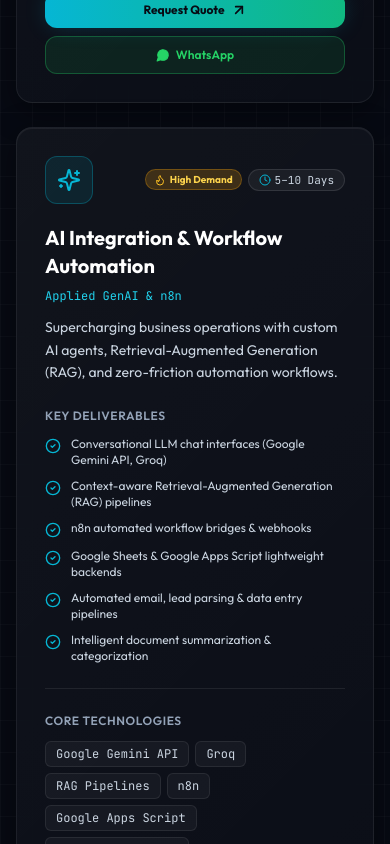
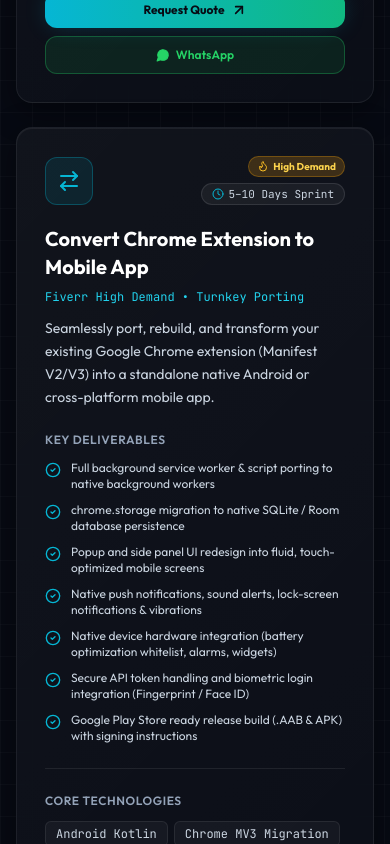
Before and after one commit to ShahbazAhmadMazari/my-website, a React (Vite) app: page / in a window 390 px wide. Shown: the part 4540-5384 px from the top of the page. Built offline with nearby package versions, Linux system fonts and the light colour scheme.

Commit message:
Add 'Convert Chrome Extension to Mobile App' gig service and showcase project with category filter

```diff
--- a/src/components/ContactSection.jsx
+++ b/src/components/ContactSection.jsx
@@ -425,6 +425,7 @@ export const ContactSection = ({ prefilledService, prefilledSubject }) => {
                       <option value="Mobile Application Development">Mobile Application Development (Android/Kotlin)</option>
                       <option value="Mobile App Extensions & Plugins">Mobile App Extensions & Plugins</option>
                       <option value="Browser Extensions & Web Automation (Manifest V3)">Browser Extensions & Web Automation (Manifest V3)</option>
+                      <option value="Convert Chrome Extension to Mobile App">Convert Chrome Extension to Mobile App (Android/iOS)</option>
                       <option value="AI Integration & Workflow Automation">AI Integration & Workflow Automation (Gemini / RAG)</option>
                       <option value="Custom Software Consultation">Custom Architecture / Consultation</option>
                       <option value="Other">Other Project Scope</option>
--- a/src/components/Portfolio.jsx
+++ b/src/components/Portfolio.jsx
@@ -87,6 +87,7 @@ export const Portfolio = ({ onOpenProject, onOpenInquiry }) => {
   const filterTabs = [
     { id: 'all', label: 'All Work', count: projectsData.length },
     { id: 'extensions', label: 'Chrome Extensions', count: projectsData.filter(p => p.filterCategory === 'extensions').length },
+    { id: 'extension-to-mobile', label: 'Extension → Mobile', count: projectsData.filter(p => p.filterCategory === 'extension-to-mobile').length },
     { id: 'web-ai', label: 'Web & AI Apps', count: projectsData.filter(p => p.filterCategory === 'web-ai').length },
     { id: 'mobile', label: 'Mobile Apps', count: projectsData.filter(p => p.filterCategory === 'mobile').length },
     { id: 'automation', label: 'Enterprise Automation', count: projectsData.filter(p => p.filterCategory === 'automation').length },
@@ -96,6 +97,7 @@ export const Portfolio = ({ onOpenProject, onOpenInquiry }) => {
   const projectDomainMap = {
     'auto-fill-excel': 'chrome-extension://autofill.softzen',
     'fiverr-inbox-notifier': 'chrome-extension://fiverr.notifier',
+    'extension-to-mobile-converter': 'mobile.softzen.dev/porting-engine',
     'softzen-apex': 'apex.softzen.dev/analytics',
     'jf-17-thunder-game': 'android.native://jf17.combat',
     'whatsapp-medical-ai': 'healthai.softzen.dev/gemini-rag',
--- a/src/components/Services.jsx
+++ b/src/components/Services.jsx
@@ -5,6 +5,7 @@ import {
   Puzzle,
   Blocks,
   Sparkles,
+  ArrowRightLeft,
   CheckCircle2,
   ArrowUpRight,
   Cpu,
@@ -22,6 +23,7 @@ export const Services = ({ onSelectService }) => {
     Puzzle: Puzzle,
     Blocks: Blocks,
     Sparkles: Sparkles,
+    ArrowRightLeft: ArrowRightLeft,
   };
 
   return (
@@ -53,7 +55,7 @@ export const Services = ({ onSelectService }) => {
                 key={service.id}
                 className={`glass-card rounded-2xl p-7 flex flex-col justify-between group relative overflow-hidden transition-all duration-300 ${
                   isEmerald ? 'glow-card-emerald' : ''
-                } ${idx === 3 || idx === 4 ? 'lg:col-span-1 md:col-span-1' : ''}`}
+                }`}
               >
                 {/* Top card gradient accent line on hover */}
                 <div className={`absolute top-0 left-0 right-0 h-[2px] bg-gradient-to-r ${
--- a/src/data/projects.js
+++ b/src/data/projects.js
@@ -5,6 +5,7 @@ import jf17Mockup from '../assets/images/jf17-thunder-mockup.jpg';
 import medicalAiMockup from '../assets/images/medical-ai-mockup.jpg';
 import nextgenMockup from '../assets/images/nextgen-openhouse.jpg';
 import fintechMockup from '../assets/images/fintech-automation-mockup.jpg';
+import extensionToMobileMockup from '../assets/images/extension-to-mobile-mockup.jpg';
 
 export const projectsData = [
   {
@@ -59,6 +60,30 @@ export const projectsData = [
     demoUrl: "https://chromewebstore.google.com/detail/ioohgofepmocbefekcfpphjononkobdj?utm_source=item-share-cb",
     actionLabel: "View on Chrome Web Store",
     isPublishedCWS: true
+  },
+  {
+    id: "extension-to-mobile-converter",
+    title: "Chrome Extension to Native Mobile App Transformation",
+    category: "Extension → Mobile Porting",
+    filterCategory: "extension-to-mobile",
+    badge: "Chrome MV3 → Native Android",
+    featured: true,
+    image: extensionToMobileMockup,
+    tagline: "Porting desktop browser extensions into high-performance native Android & iOS mobile applications",
+    overview: "Specialized turnkey engineering workflow that converts existing Chrome extensions (Manifest V2/V3) into standalone, production-ready native mobile applications. Features complete logic porting, persistent local database sync, touch-first responsive mobile UI, background services, and native push notifications.",
+    highlights: [
+      "Headless logic & background worker migration into native Android WorkManager and Foreground Services",
+      "Local storage bridge translating chrome.storage API calls seamlessly into Room / SQLite database tables",
+      "Desktop popup and sidepanel redesign into a modern, fluid native mobile layout with gesture navigation",
+      "Native push notification system with custom sound alerts, volume gain amplifier, and lock-screen triggers",
+      "WebView and Native JavascriptInterface bridge for extensions that interact with live web sessions",
+      "Ready-to-publish Google Play Store release build (.AAB) with full signing configurations and asset package"
+    ],
+    technologies: ["Kotlin", "Android Studio", "Chrome Extension MV3", "Native WebBridge", "WorkManager", "Room DB", "Push Notifications"],
+    metrics: { stat: "100%", label: "Feature Parity Achieved" },
+    architecture: "Hybrid Native-Bridge Architecture: Extension core business logic translated into Kotlin coroutines or decoupled headless JS engines with bi-directional Android Native JavascriptInterface, local Room database caching, and WorkManager background alarms.",
+    demoUrl: "#contact",
+    actionLabel: "Inquire for Conversion"
   },
   {
     id: "softzen-apex",
--- a/src/data/services.js
+++ b/src/data/services.js
@@ -41,6 +41,28 @@ export const servicesData = [
     ],
     technologies: ["Chrome Extensions API (V3)", "JavaScript/TypeScript", "DOM Manipulation", "Service Workers", "Storage API"],
     stats: "100% Manifest V3 • Zero Latency Overhead"
+  },
+  {
+    id: "extension-to-mobile",
+    title: "Convert Chrome Extension to Mobile App",
+    shortTitle: "Extension → Mobile App",
+    icon: "ArrowRightLeft",
+    color: "cyan",
+    badge: "Fiverr High Demand • Turnkey Porting",
+    turnaround: "5–10 Days Sprint",
+    isPopular: true,
+    overview: "Seamlessly port, rebuild, and transform your existing Google Chrome extension (Manifest V2/V3) into a standalone native Android or cross-platform mobile app.",
+    deliverables: [
+      "Full background service worker & script porting to native background workers",
+      "chrome.storage migration to native SQLite / Room database persistence",
+      "Popup and side panel UI redesign into fluid, touch-optimized mobile screens",
+      "Native push notifications, sound alerts, lock-screen notifications & vibrations",
+      "Native device hardware integration (battery optimization whitelist, alarms, widgets)",
+      "Secure API token handling and biometric login integration (Fingerprint / Face ID)",
+      "Google Play Store ready release build (.AAB & APK) with signing instructions"
+    ],
+    technologies: ["Android Kotlin", "Chrome MV3 Migration", "Room DB", "WorkManager", "WebViews & Bridges", "Push Notifications"],
+    stats: "100% Feature Parity • Play Store Ready"
   },
   {
     id: "ai-automation",
```
Also changed, not shown: public/extension-to-mobile-mockup.jpg (added), src/assets/images/extension-to-mobile-mockup.jpg (added).
